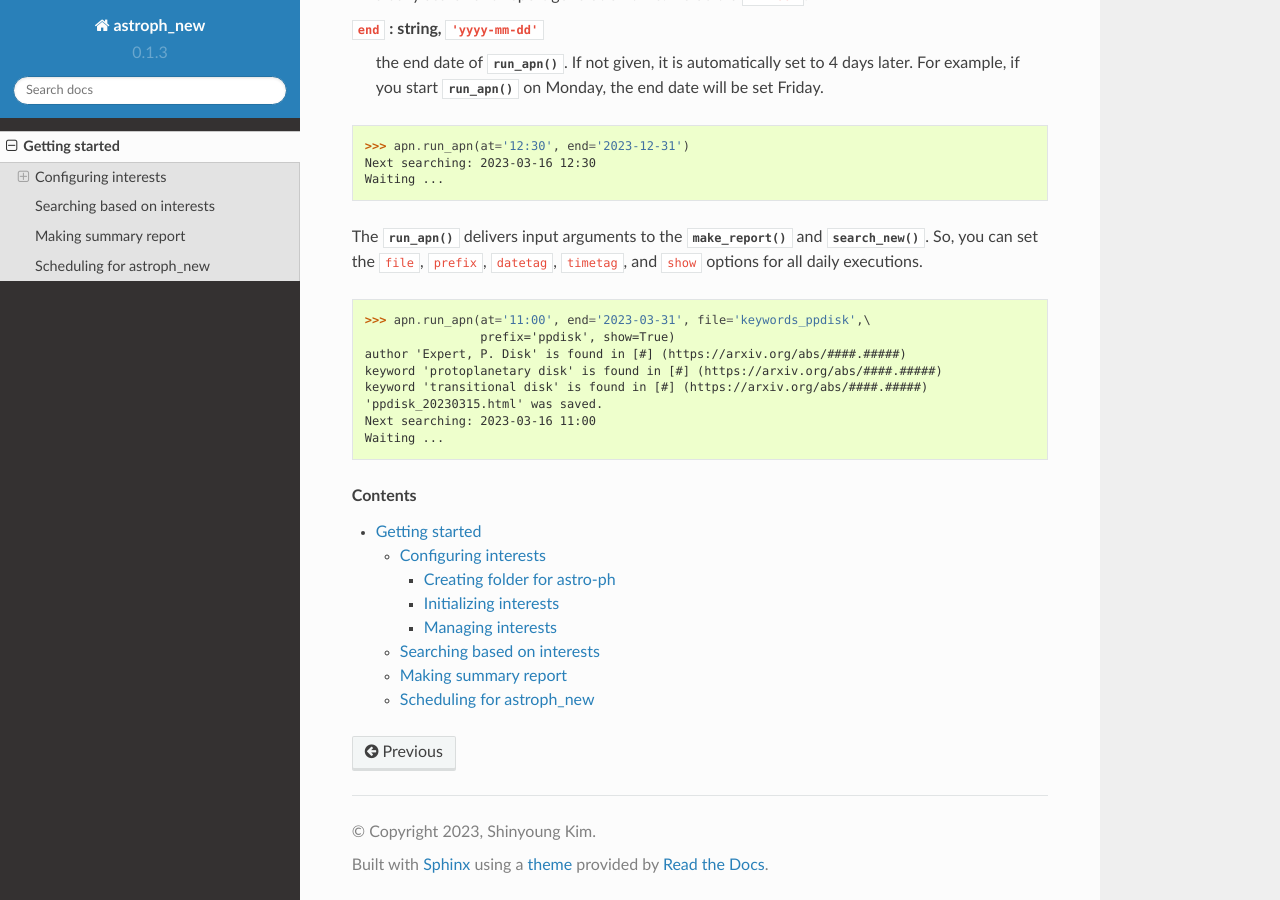
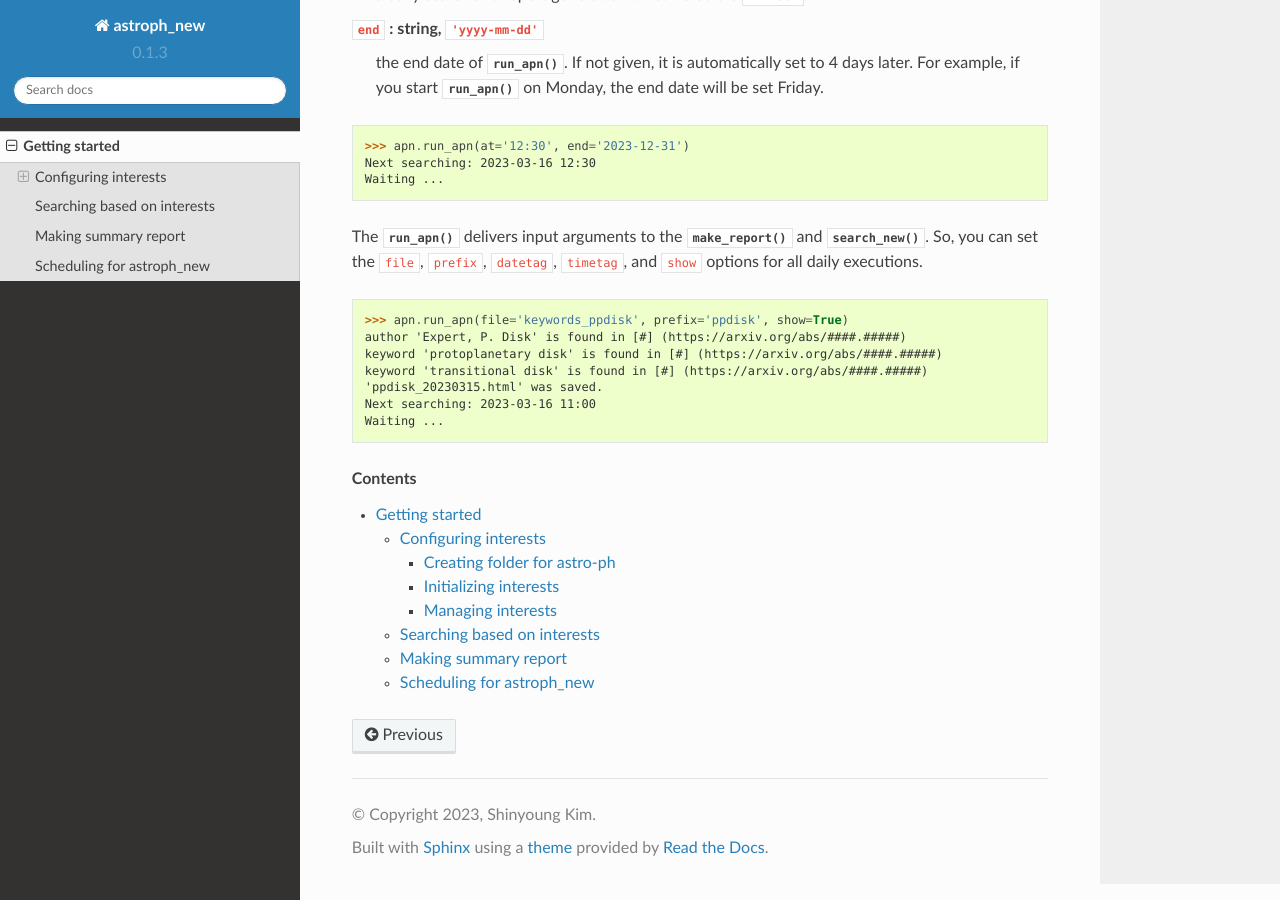
Before and after one commit to radioshiny/astroph_new, a Sphinx documentation site: the page built from docs/get_start.rst, in a window 1280 px wide and 900 px high, scrolled down 6444 px. Built offline with Sphinx 7.4.7 and the Read the Docs theme 2.0.0, drawn with Linux system fonts in a browser that asks for light colours.

Commit message:
update docs

```diff
--- a/docs/get_start.rst
+++ b/docs/get_start.rst
@@ -313,8 +313,7 @@ The :func:`run_apn` delivers input arguments to the :func:`make_report` and
 :func:`search_new`. So, you can set the ``file``, ``prefix``, ``datetag``,
 ``timetag``, and ``show`` options for all daily executions.
 
->>> apn.run_apn(at='11:00', end='2023-03-31', file='keywords_ppdisk',\
-                prefix='ppdisk', show=True)
+>>> apn.run_apn(file='keywords_ppdisk', prefix='ppdisk', show=True)
 author 'Expert, P. Disk' is found in [#] (https://arxiv.org/abs/####.#####)
 keyword 'protoplanetary disk' is found in [#] (https://arxiv.org/abs/####.#####)
 keyword 'transitional disk' is found in [#] (https://arxiv.org/abs/####.#####)
```
